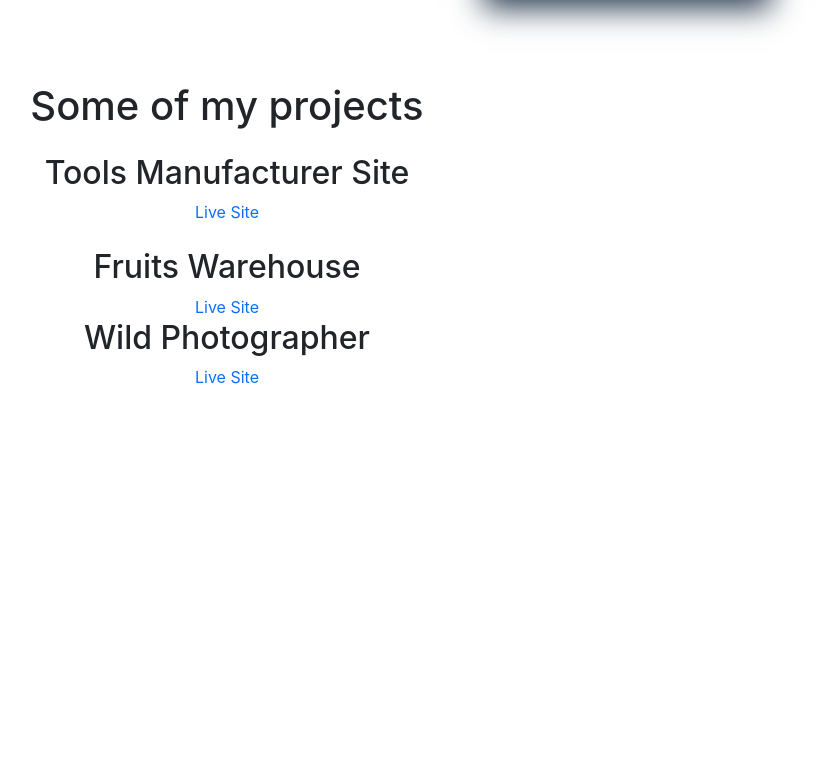
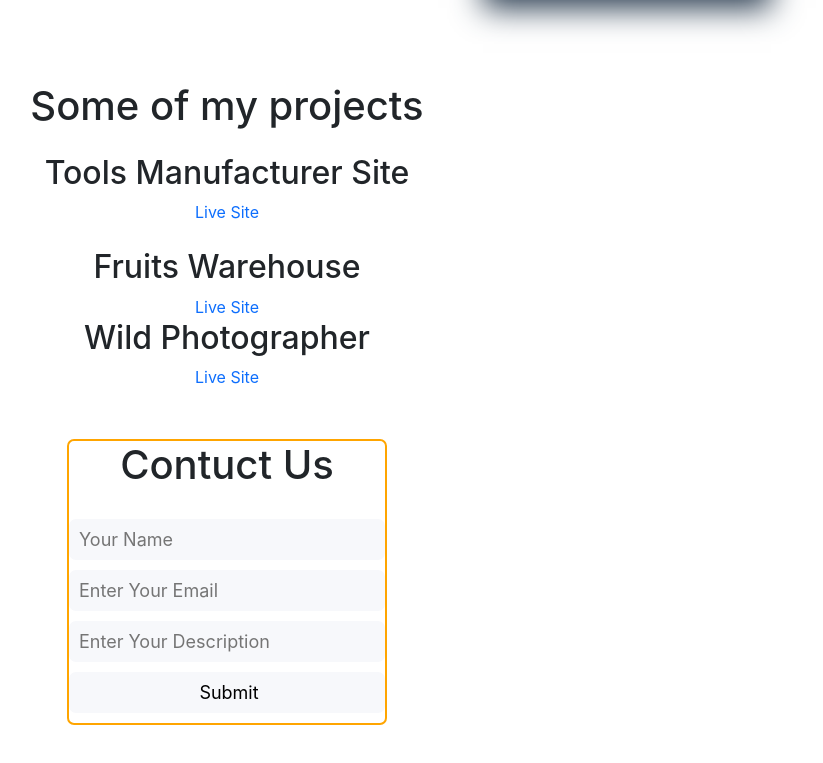
Before and after one commit to yaminhossen/my-portfolio, a React (Create React App) app: page / in a window 1280 px wide. Shown: the part 522-1285 px from the top of the page, without its empty margins (413-1236 px from the left). Before the commit the page ends 911 px from the top, so only its background shows below. Built offline with nearby package versions, Linux system fonts and the light colour scheme.

Commit message:
contuct form created

```diff
--- /dev/null
+++ b/src/Components/About/ContuctUs.css
@@ -0,0 +1,29 @@
+.mx-auto {
+    /* background-color: skyblue; */
+    margin-top: 50px;
+    border: 2px solid orange;
+    border-radius: 7px;
+    margin-bottom: 50px;
+}
+
+.form {
+    /* background-color: blue; */
+    text-align: center;
+    margin-top: 30px;
+
+}
+
+.form input {
+    display: block;
+    padding-left: 10px;
+    padding-top: 7px;
+    padding-bottom: 7px;
+    font-size: large;
+    border: none;
+    background-color: rgb(247, 248, 251);
+    /* margin: 10px; */
+    margin-top: 10px;
+    margin-bottom: 10px;
+    border-radius: 7px;
+    /* background-color: blue; */
+}
--- /dev/null
+++ b/src/Components/About/ContuctUs.js
@@ -0,0 +1,18 @@
+import React from 'react';
+import './ContuctUs.css';
+
+const ContuctUs = () => {
+    return (
+        <div className='w-25 mx-auto text-center'>
+            <h1>Contuct Us</h1>
+            <form className='form  '>
+                <input className='w-100' type="text" name="name" placeholder='Your Name' id="" required />
+                <input className='w-100' type="email" name="email" placeholder='Enter Your Email' required id="" />
+                <input className='w-100' type="text" name="massage" placeholder='Enter Your Description' id="" />
+                <input className='w-100' type="submit" value="Submit" />
+            </form>
+        </div>
+    );
+};
+
+export default ContuctUs;
--- a/src/Components/Home/Home/Home.js
+++ b/src/Components/Home/Home/Home.js
@@ -1,4 +1,5 @@
 import React from 'react';
+import ContuctUs from '../../About/ContuctUs';
 import Banner from '../Banner/Banner';
 import Project from '../Project/Project';
 
@@ -7,6 +8,7 @@ const Home = () => {
         <div>
             <Banner></Banner>
             <Project></Project>
+            <ContuctUs></ContuctUs>
         </div>
     );
 };
```
